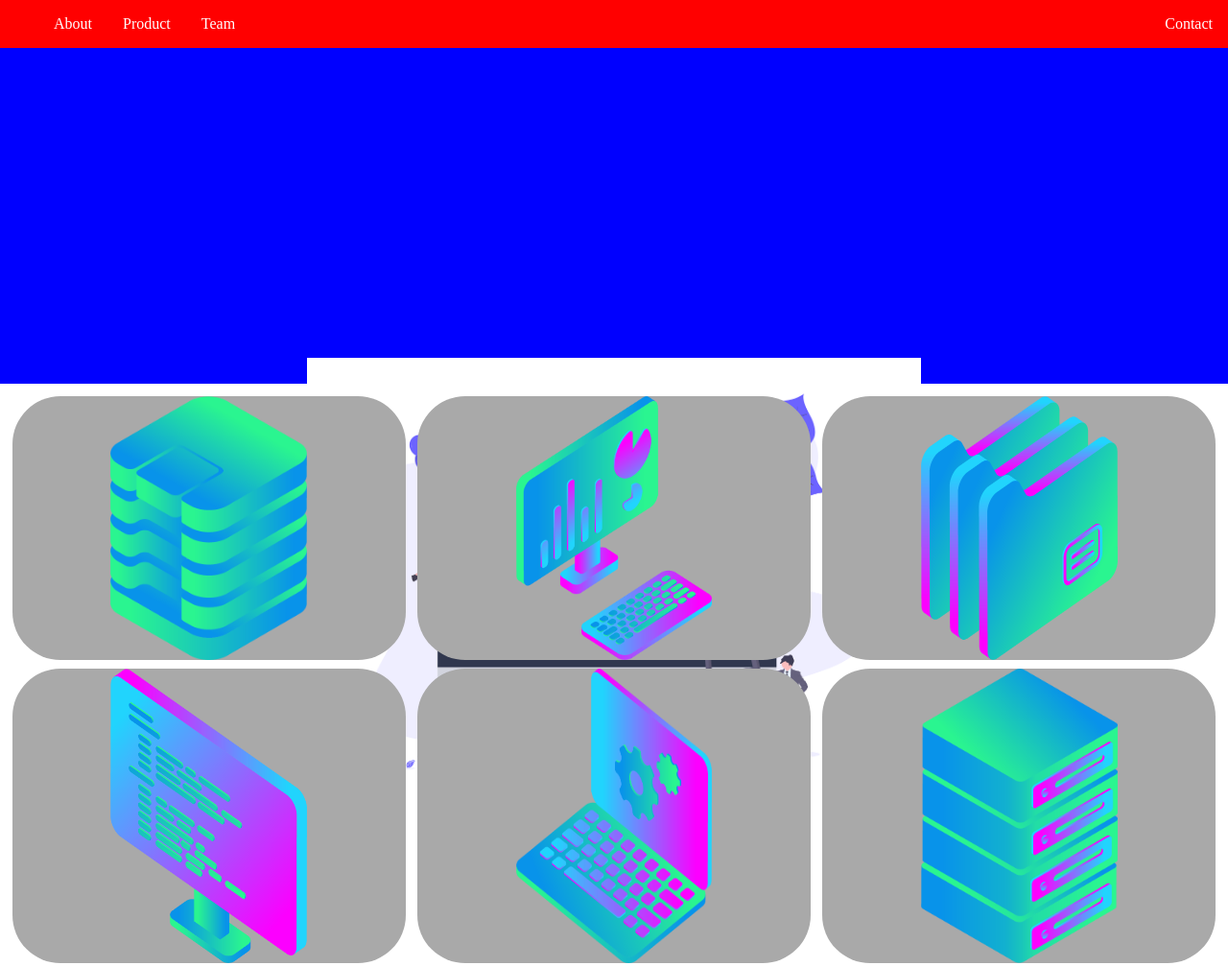
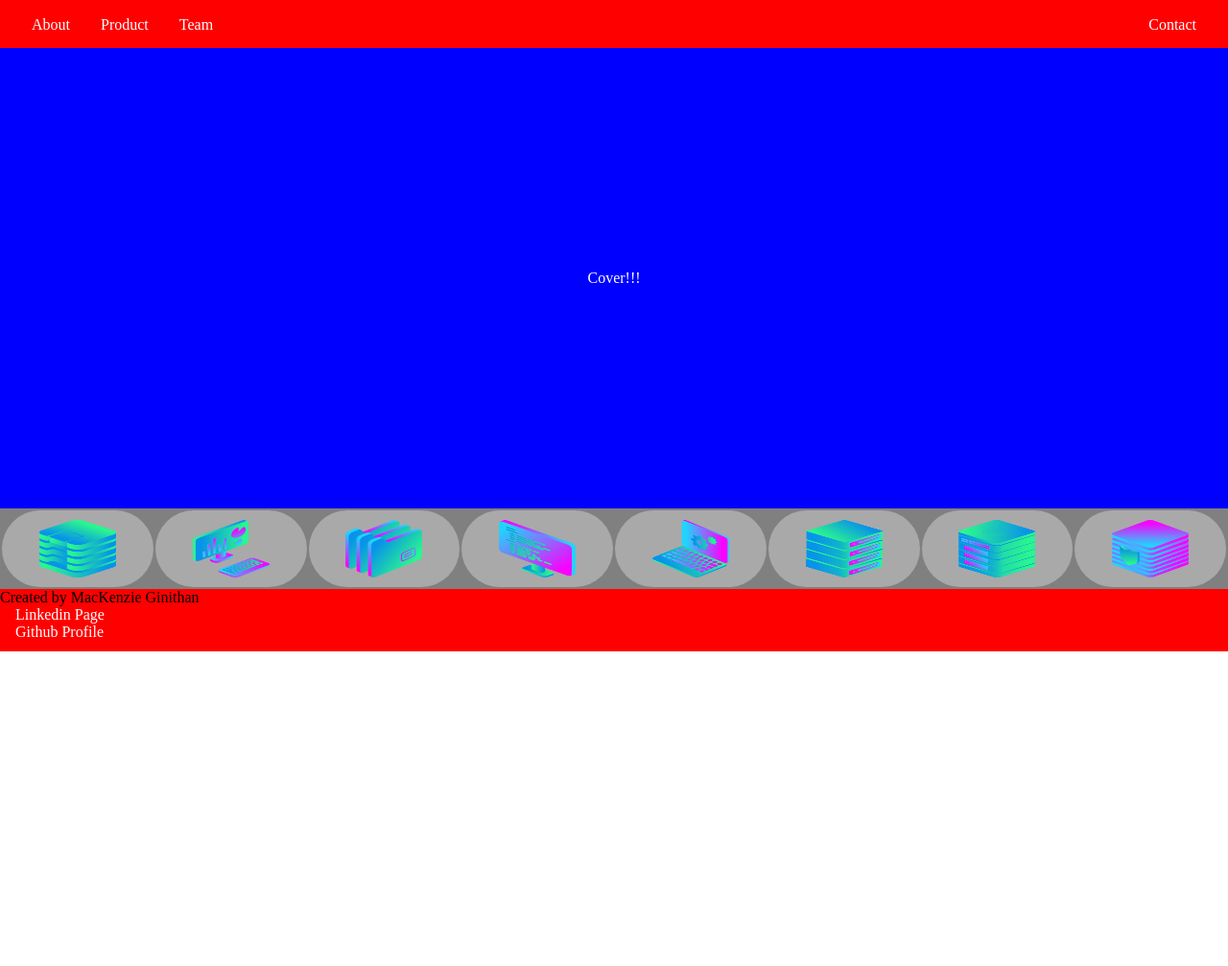
Before and after one commit to mackg867/LayoutPage, a plain HTML site: page index.html in a window 1280 px wide. Shown: the top 1007 px of the page at 96% size. After the commit the page ends 800 px from the top, so only its background shows below. Drawn offline with Linux system fonts and the light colour scheme.

Commit message:
fixed everything!

```diff
--- a/index.html
+++ b/index.html
@@ -5,8 +5,6 @@
   <link rel="stylesheet" type="text/css" href="./style2.css">
 </head>
 <body>
-	<div class="layout">
-
 	<nav class="header">
 		<ul>
 			<li><a href="">About</a></li>
@@ -17,7 +15,8 @@
 	</nav>
 
 	<div class="cover">
-			<img class="cover_images" src="img/undraw.png">
+		<div>Cover!!!</div>
+		<!-- <img class="cover_images" src="img/undraw.png"> -->
 	</div>
 
 	<div class="project_grid">
@@ -36,7 +35,6 @@
 			Created by MacKenzie Ginithan <br>
 	  		<a href="https://www.linkedin.com/in/mackenzieginithan/" target="_blank">Linkedin Page</a> <br>
 	  		<a href="https://github.com/mackg867" target="_blank">Github Profile</a>
-	  		</div>
   		</div>
 	</div>
 </body>
--- a/style2.css
+++ b/style2.css
@@ -14,6 +14,8 @@ body{
 
 ul {
     display: flex;
+    margin: 0;
+    padding: 17px;
 }
 
 li {
@@ -27,40 +29,38 @@ a {
 }
 
 .cover {
-    height: 350px;
+    height: 60vh;
     background-color: blue;
     display: flex;
     justify-content: center;
     align-items: center;
-}
-
-.cover_images {
-    padding-top: 60%;
-    /*height: 250px;*/
-    /*width: 400px;*/
+    color: white;
 }
 
 .project_grid {
     display: grid;
-    grid-template-columns: repeat(auto-fill, minmax(350px, 1fr));
-    padding: 1%;
-    grid-gap: 1%;
+    grid-template-columns: repeat(auto-fill, minmax(150px, 1fr));
+    padding: 2px;
+    grid-gap: 2px;
+    background-color: grey;
 }
 
 .project_grid_align {
     display: flex;
     justify-content: center;
+    padding: 10px;
+    /*margin: 20px;*/
+}
+
+.project_grid_align > img {
+    /*width: 100%;*/
+    width: 80px;
+    height: 60px;
 }
 
 .project_bg {
     background-color: darkgrey;
     border-radius: 50px;
-}
-
-img {
-    width: 50%;
-    /*margin: 250px;*/
-    /*padding: 50px;*/
 }
 
 .footer {
```
Lines whose indentation alone changed are shown as unchanged.
